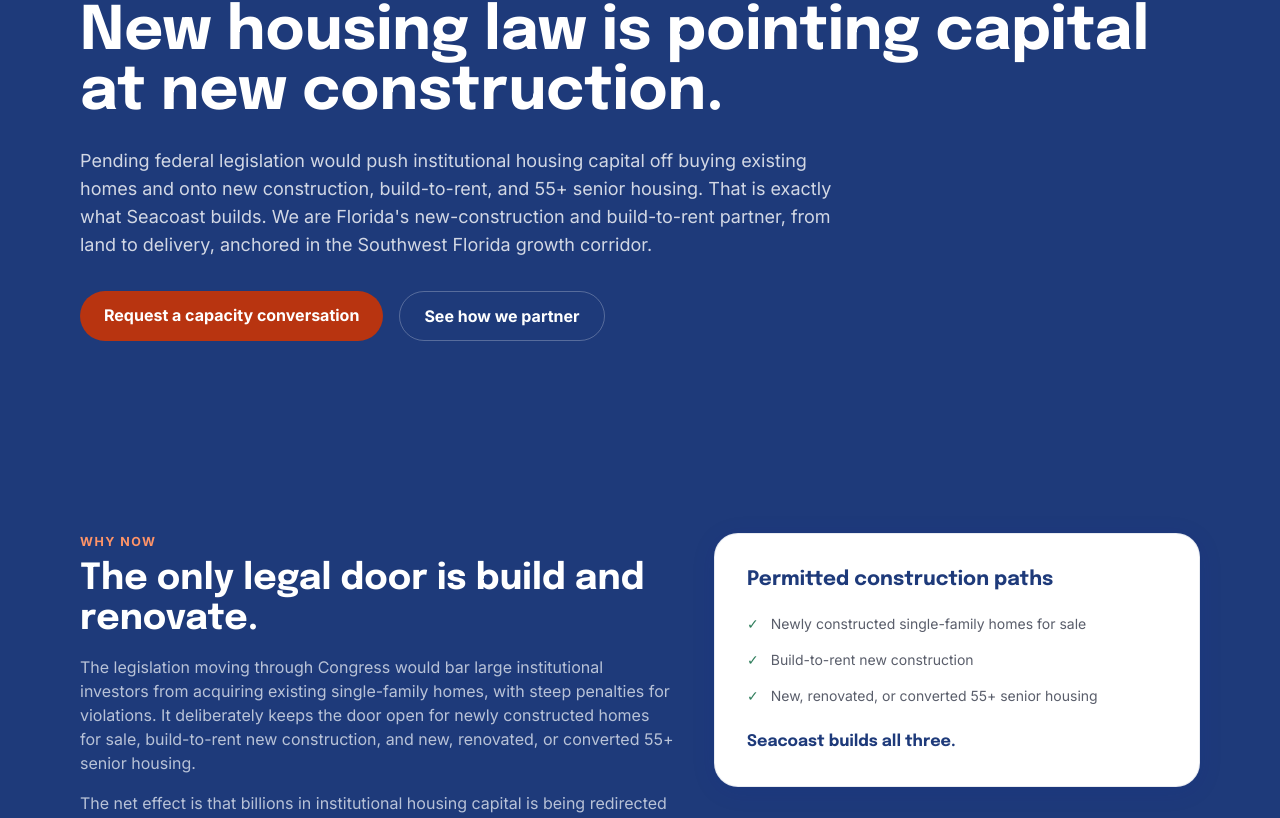
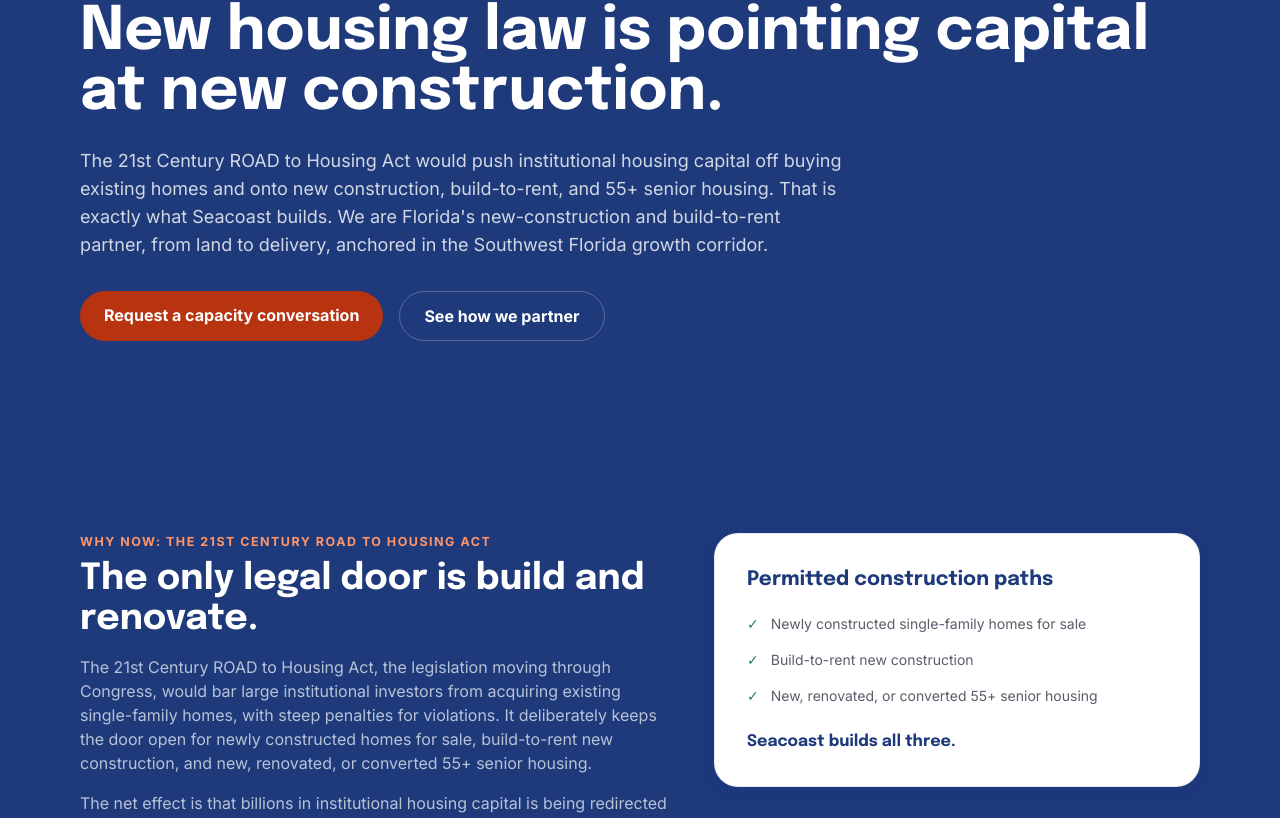
Before and after one commit to ecomstrategics/seacoast-bd, a Next.js app: page /capital-partners in a window 1280 px wide. Shown: the part 314-1132 px from the top of the page. Built offline with nearby package versions, Linux system fonts and the light colour scheme.

Commit message:
Name the 21st Century ROAD to Housing Act in capital-partners copy
Add the bill's name to the hero, why-now section, FAQ, and meta description so
the page can surface for people searching the Act directly.

```diff
--- a/src/app/capital-partners/page.tsx
+++ b/src/app/capital-partners/page.tsx
@@ -7,7 +7,7 @@ import { SchemaScript, serviceSchema, faqSchema } from "@/components/Schema";
 export const metadata: Metadata = {
   title: "Capital Partners & Build-to-Rent | Seacoast Building & Design",
   description:
-    "New housing legislation is pointing institutional capital toward new construction. Seacoast is Florida's build-to-rent and new-construction partner, from land to delivery.",
+    "The 21st Century ROAD to Housing Act is pointing institutional capital toward new construction. Seacoast is Florida's build-to-rent and new-construction partner, from land to delivery.",
 };
 
 const offerings = [
@@ -64,9 +64,9 @@ const whySeacoast = [
 
 const faqs = [
   {
-    question: "What is changing in the single-family housing market?",
+    question: "What is the 21st Century ROAD to Housing Act?",
     answer:
-      "Pending federal legislation would bar large institutional investors from buying existing single-family homes, while keeping new construction, build-to-rent new construction, and new or converted 55+ senior housing as permitted paths. The practical effect is that institutional housing capital is being pointed toward building rather than buying. The legislation is still moving through Congress, so this is a positioning window, not a settled rule.",
+      "The 21st Century ROAD to Housing Act is federal legislation that would bar large institutional investors from buying existing single-family homes, while keeping new construction, build-to-rent new construction, and new or converted 55+ senior housing as permitted paths. The practical effect is that institutional housing capital is being pointed toward building rather than buying. The Act is still moving through Congress, so this is a positioning window, not a settled rule.",
   },
   {
     question: "Why partner with Seacoast specifically?",
@@ -105,7 +105,7 @@ export default function CapitalPartnersPage() {
             New housing law is pointing capital at new construction.
           </h1>
           <p className="mt-6 max-w-3xl text-lg text-white/80">
-            Pending federal legislation would push institutional housing capital off buying existing homes and onto
+            The 21st Century ROAD to Housing Act would push institutional housing capital off buying existing homes and onto
             new construction, build-to-rent, and 55+ senior housing. That is exactly what Seacoast builds. We are
             Florida&apos;s new-construction and build-to-rent partner, from land to delivery, anchored in the Southwest Florida growth corridor.
           </p>
@@ -120,12 +120,13 @@ export default function CapitalPartnersPage() {
       <section className="section dark-band bg-navy">
         <div className="container grid gap-10 lg:grid-cols-[1.1fr_.9fr] lg:items-start">
           <div>
-            <p className="eyebrow">Why now</p>
+            <p className="eyebrow">Why now: the 21st Century ROAD to Housing Act</p>
             <h2 className="mt-2 font-heading text-4xl font-bold text-navy">The only legal door is build and renovate.</h2>
             <p className="mt-4 text-text-secondary">
-              The legislation moving through Congress would bar large institutional investors from acquiring existing
-              single-family homes, with steep penalties for violations. It deliberately keeps the door open for newly
-              constructed homes for sale, build-to-rent new construction, and new, renovated, or converted 55+ senior housing.
+              The 21st Century ROAD to Housing Act, the legislation moving through Congress, would bar large institutional
+              investors from acquiring existing single-family homes, with steep penalties for violations. It deliberately
+              keeps the door open for newly constructed homes for sale, build-to-rent new construction, and new, renovated,
+              or converted 55+ senior housing.
             </p>
             <p className="mt-4 text-text-secondary">
               The net effect is that billions in institutional housing capital is being redirected from buying existing
```
